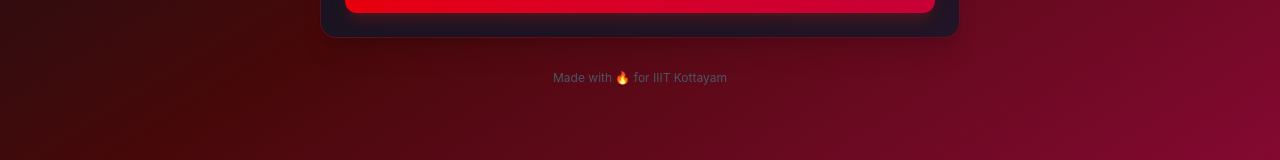
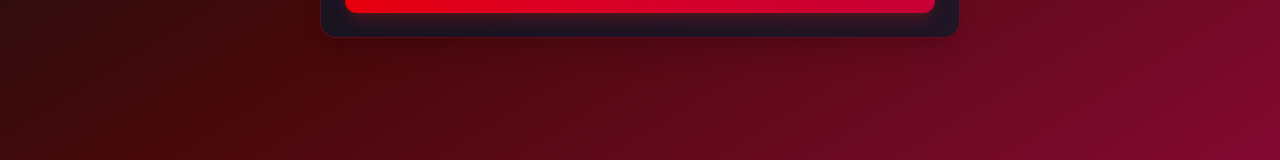
Before and after one commit to AAYHTIDA/roaster, a React (Vite) app in the folder vibecheck-ai/: page / in a window 1280 px wide. Shown: the part 564-724 px from the top of the page. Built offline with nearby package versions, Linux system fonts and the light colour scheme.

Commit message:
remove IIIT Kottayam footer

```diff
--- a/vibecheck-ai/src/App.jsx
+++ b/vibecheck-ai/src/App.jsx
@@ -319,9 +319,7 @@ export default function App() {
           )}
         </AnimatePresence>
 
-        <p className={`text-center text-xs mt-8 ${isRoast ? 'text-gray-600' : 'text-pink-300'}`}>
-          Made with {isRoast ? '🔥' : '💖'} for IIIT Kottayam
-        </p>
+
       </div>
     </div>
   );
```
